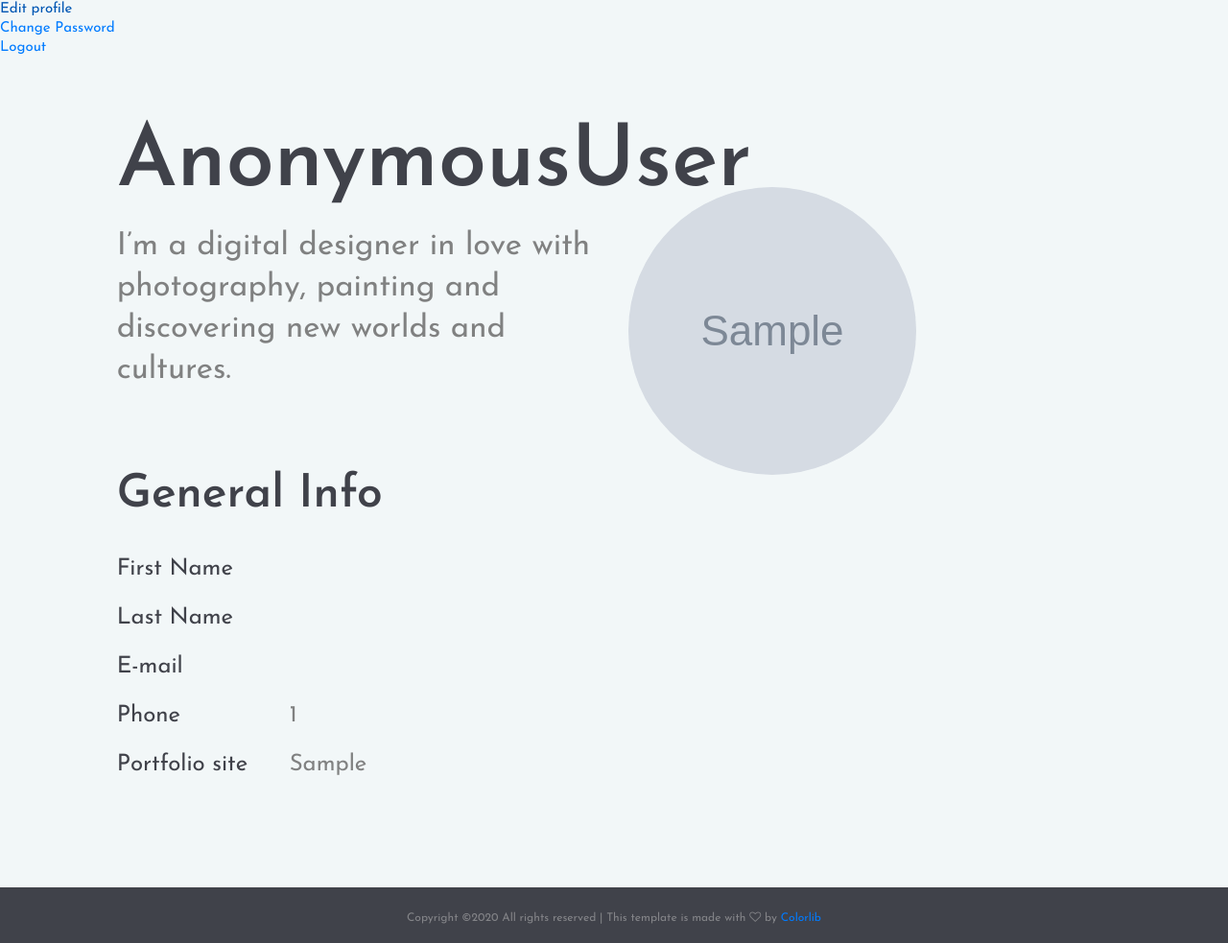
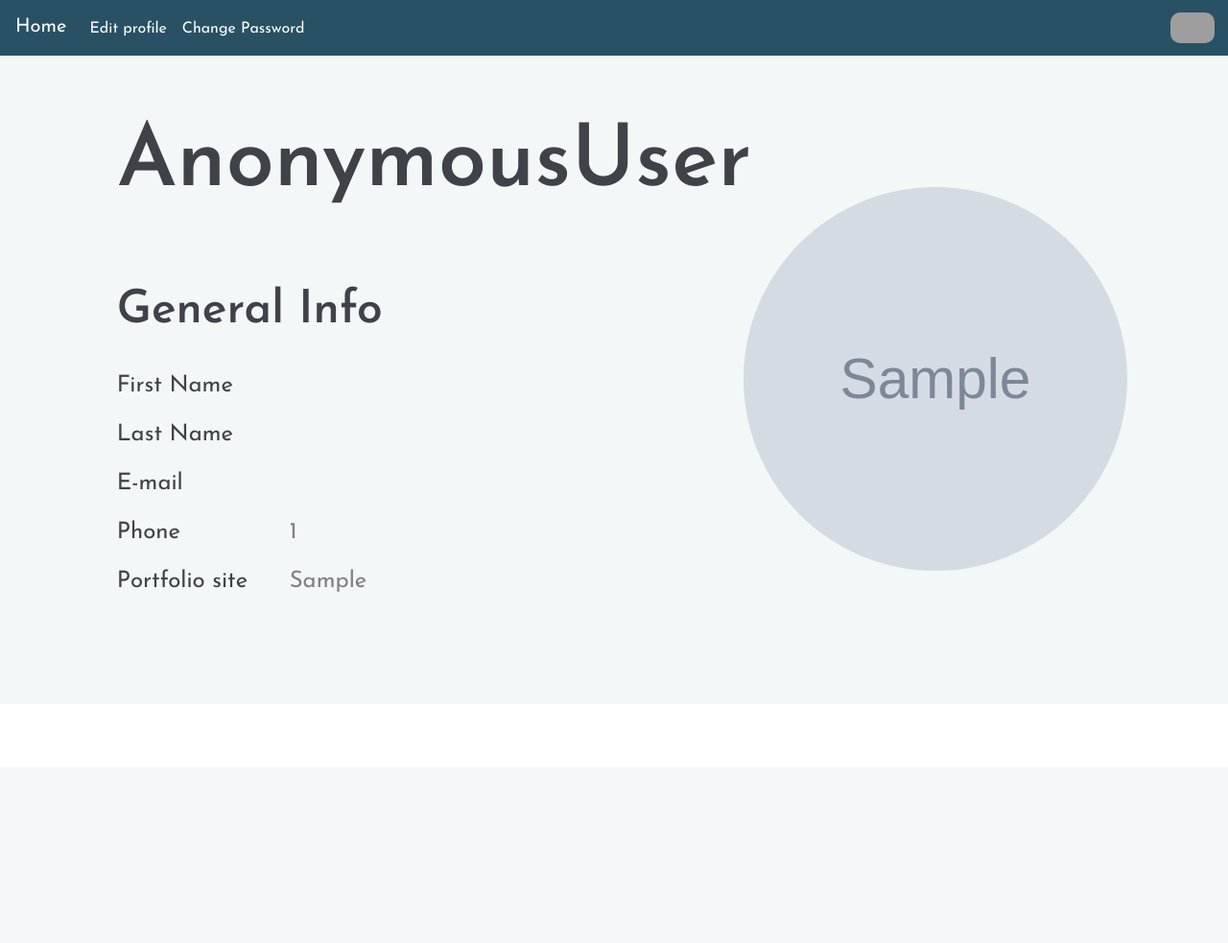
Before and after one commit to HarshDThoriya/BookSharingPortal, a Django app: template templates/user_profile/index.html in a window 1280 px wide. Shown: the whole page at 96% size. After the commit the page ends 617 px from the top, so only its background shows below. Run offline with Django 3.2, Linux system fonts and the light colour scheme; the template is opened without the code that fills it: values that come from a table or form of the project are taken from there, most other values are stand-ins (such as "Sample title", 1, 10 or a date in 2020); grey boxes marked "Sample" are stand-in pictures; some libraries are stand-ins or nearby versions; grey boxes are pictures that could not be loaded.

Commit message:
Css changes

```diff
--- a/homepage/views.py
+++ b/homepage/views.py
@@ -141,6 +141,7 @@
         ID = request.POST.get('id')
         p = itemInfo.objects.get(pk=ID)
         name = p.item_name
+        usr = "Harsh"
         t = p.item_type
         if t=='B':
             t='Book'
@@ -153,7 +154,7 @@
         des = p.item_des
         pic1 = str(p.item_pic1)
         pic2 = str(p.item_pic2)
-        return JsonResponse({'p_name':name,'tp':t,'desc':des,'dt':dt,'by':by,'pic1':pic1,'pic2':pic2, 'id':ID})
+        return JsonResponse({'p_name':name,'tp':t,'desc':des,'dt':dt,'by':by,'pic1':pic1,'pic2':pic2,'usr':usr})
     else:
         return render(request,'homepage/myposts.html',context)
 
--- a/templates/homepage/base.html
+++ b/templates/homepage/base.html
@@ -12,9 +12,9 @@
     <script src="https://maxcdn.bootstrapcdn.com/bootstrap/4.4.1/js/bootstrap.min.js"></script>
   </head>
 
-  <body style="padding-top: 60px;">
+  <body style="padding-top: 60px; ">
 
-    <nav class="navbar navbar-expand-sm fixed-top" style="background-color: #285163;">
+    <nav class="navbar navbar-expand-sm fixed-top" style="background-color: #285163; ">
       {% block nav_block %}
       {% endblock %}
     </nav>
--- a/templates/homepage/home.html
+++ b/templates/homepage/home.html
@@ -285,11 +285,11 @@
             </div>
           </div>
           <div class="col-lg-6" style="padding-left: 10px; margin-top: 1rem; word-wrap: break-word;">
-            <center><h2 id="product_name" style="white-space: initial;"></h2></center>
+            <center><h2 id="product_name" style="white-space: initial; overflow-y: auto; height: 50px;"></h2></center>
             <center><p id="type"></p> </center>
             <center><p style="margin-top: -2px;" id="by"></p></center>
             <div id="description1" class="description1"
-            style="color: black; background-color: #fafafa; overflow-y: auto;width: 430px; height: 150px; word-wrap: break-word;" >
+            style="color: black; background-color: #fafafa; overflow-y: auto;width: 430px; height: 180px; word-wrap: break-word;" >
                 <p id="desc" style="white-space: initial;"></p>
             </div>
             <div style="position: absolute;
--- a/templates/user_profile/index.html
+++ b/templates/user_profile/index.html
@@ -5,19 +5,13 @@
 <head>
 	<title>User Profile</title>
 	<meta charset="UTF-8">
-	<link rel="stylesheet" href="https://maxcdn.bootstrapcdn.com/bootstrap/3.3.7/css/bootstrap.min.css">
-<script src="https://ajax.googleapis.com/ajax/libs/jquery/3.3.1/jquery.min.js"></script>
-<script src="https://maxcdn.bootstrapcdn.com/bootstrap/3.3.7/js/bootstrap.min.js"></script>
-	<!-- <meta name="description" content="Civic - CV Resume">
-	<meta name="keywords" content="resume, civic, onepage, creative, html">
-	<meta name="viewport" content="width=device-width, initial-scale=1.0"> -->
-	<!-- Favicon -->
+	<link rel="stylesheet" href="https://maxcdn.bootstrapcdn.com/bootstrap/4.4.1/css/bootstrap.min.css">
+    <script src="https://ajax.googleapis.com/ajax/libs/jquery/3.4.1/jquery.min.js"></script>
+    <script src="https://cdnjs.cloudflare.com/ajax/libs/popper.js/1.16.0/umd/popper.min.js"></script>
+    <link rel="stylesheet" href="https://cdnjs.cloudflare.com/ajax/libs/font-awesome/4.7.0/css/font-awesome.min.css">
+    <script src="https://maxcdn.bootstrapcdn.com/bootstrap/4.4.1/js/bootstrap.min.js"></script>
 	<link href="../../static/user_profile/img/favicon.ico" rel="shortcut icon"/>
-
-	<!-- Google Fonts -->
 	<link href="https://fonts.googleapis.com/css?family=Josefin+Sans:400,400i,600,600i,700" rel="stylesheet">
-
-	<!-- Stylesheets -->
 	<link rel="stylesheet" href="../../static/user_profile/css/bootstrap.min.css"/>
 	<link rel="stylesheet" href="../../static/user_profile/css/font-awesome.min.css"/>
 	<link rel="stylesheet" href="../../static/user_profile/css/flaticon.css"/>
@@ -25,28 +19,44 @@
 	<link rel="stylesheet" href="../../static/user_profile/css/magnific-popup.css"/>
 	<link rel="stylesheet" href="../../static/user_profile/css/style.css"/>
 
-	<!--NavBar Link-->
-	<!--<link rel="stylesheet" href="https://maxcdn.bootstrapcdn.com/bootstrap/4.4.1/css/bootstrap.min.css">
-    <script src="https://ajax.googleapis.com/ajax/libs/jquery/3.4.1/jquery.min.js"></script>
-    <script src="https://cdnjs.cloudflare.com/ajax/libs/popper.js/1.16.0/umd/popper.min.js"></script>
-    <link rel="stylesheet" href="https://cdnjs.cloudflare.com/ajax/libs/font-awesome/4.7.0/css/font-awesome.min.css">
-    <script src="https://maxcdn.bootstrapcdn.com/bootstrap/4.4.1/js/bootstrap.min.js"></script>-->
 </head>
 <body>
-	<!-- Page Preloder -->
+
+
+	<nav class="navbar navbar-expand-sm fixed-top" style="background-color: #285163;">
+	<ul class="navbar-nav mr-auto">
+		<li class="nav-item">
+		  <a class="navbar-brand" style="color: white" href="{% url 'homepage:home' %}">Home</a>
+		</li>
+		<li class="nav-item">
+		  <a class="nav-link" id="addp" style="color: white; margin-top: 2px;" href="{% url 'user_profile:edit_profile' %}">Edit profile</a>
+		</li>
+		<li class="nav-item">
+			<a class="nav-link" id="addp" style="color: white; margin-top: 2px;" href="{% url 'user_profile:change_password' %}">Change Password</a>
+		  </li>
+	  </ul><!--   #17a2b8;  -->
+
+
+
+		<li class="nav-item dropdown ml-auto" style="margin-top: -2rem;">
+		  <a class="nav-link dropdown-toggle mx-3" data-toggle="dropdown"
+		  href="#" role="button" aria-haspopup="true" aria-expanded="false">
+		  <img src="/media/{{piclink}}"
+		  class="ml-auto" style="position: absolute; margin-left: 0px; width: 60%; height: 50%; border-radius: 10px;" >
+			</a>
+		  <div class="dropdown-menu">
+			<a class="dropdown-item" href="{% url 'homepage:myposts' %}">My Post</a>
+			<div class="dropdown-divider"></div>
+			<a class="dropdown-item" href="{% url 'loginapp:user_logout' %}">Logout</a>
+
+		  </div>
+		</li>
+
+	  </nav>
 	<div id="preloder">
 		<div class="loader"></div>
 	</div>
 
-	{% block nav_block %}
-
-<ul class="navbar-nav">
-	<!--<li><a class="navbar-link" href="../../templates/user_profile/edit_profile.html">Edit profile</a></li>-->
-	<li><a class="nav-item" style="font-size:15px;" href="{% url 'user_profile:edit_profile' %}">Edit profile</a></li>
-	<li><a class="nav-item" style="font-size:15px;" href="{% url 'user_profile:change_password' %}">Change Password</a></li>
-	<li><a class="nav-item" style="font-size:15px;" href="{% url 'loginapp:user_logout' %}">Logout</a></li>
-</ul>
-{% endblock %}
 
     <section class="hero-section spad">
 		<div class="container-fluid">
@@ -56,32 +66,23 @@
 						<div class="col-lg-6">
 							<div class="hero-text">
 								<h2 style="font-size:90px; ">{{ user }}</h2>
-								<p>I’m a digital designer in love with photography, painting and discovering new worlds and cultures.</p>
-							</div>
+								</div>
 							<div class="hero-info" style="width: 100%;">
 								<h2>General Info</h2>
 								<ul>
-									<!--<li><span>Date of Birth</span>Aug 25, 1988</li>-->
 									<li><span>First Name</span>{{ user.first_name }}</li>
 									<li><span>Last Name</span>{{ user.last_name }}</li>
-									<!--<li><span>Address</span>Rosia Road 55, Gibraltar, UK</li>-->
 									<li><span>E-mail</span>{{ user.email }}</li>
-								 	<!--<li><span>portfolio</span>{{ user.portfolio_site }}</li>-->
-									<!--<form method="post" class="uniForm">-->
 
 									<li><span>Phone </span>{{ phone_number }}</li>
 									<li><span>Portfolio site </span>{{ portfolio_site }}</li>
-									<!--<li><span>Phone </span>{{ form.profile_picture }}</li>-->
-									<!--</form>-->
 								</ul>
 							</div>
 						</div>
 						<div class="col-lg-6">
 							<figure class="hero-image">
-								<!--<img style="border-radius: 50%;
-								width:300px;height:300px;" src="../../static/user_profile/img/hero.jpg" alt="5">-->
 								<img style="border-radius: 50%;
-								width:300px;height:300px;" src="../../media/{{ profile_picture }}" alt="5">
+								width:400px;height:400px; margin-left: 120px;" src="../../media/{{ profile_picture }}" alt="5">
 							</figure>
 						</div>
 					</div>
@@ -89,20 +90,6 @@
 			</div>
 		</div>
 	</section>
-	<!-- Hero section end -->
-<!-- Footer section start -->
-	<footer class="footer-section">
-		<div class="container text-center">
-			<div class="copyright"><!-- Link back to Colorlib can't be removed. Template is licensed under CC BY 3.0. -->
-Copyright &copy;<script>document.write(new Date().getFullYear());</script> All rights reserved | This template is made with <i class="fa fa-heart-o" aria-hidden="true"></i> by <a href="https://colorlib.com" target="_blank">Colorlib</a>
-<!-- Link back to Colorlib can't be removed. Template is licensed under CC BY 3.0. -->
-</div>
-		</div>
-	</footer>
-	<!-- Footer section end -->
-
-
-	<!--====== Javascripts & Jquery ======-->
 	<script src="../../static/user_profile/js/jquery-2.1.4.min.js"></script>
 	<script src="../../static/user_profile/js/bootstrap.min.js"></script>
 	<script src="../../static/user_profile/js/owl.carousel.min.js"></script>
```
Also changed, not shown: static/user_profile/css/style.css (+0 -9 lines), templates/homepage/myposts.html (+17 -14 lines), user_profile/views.py (+7 -2 lines), db.sqlite3, static/user_profile/img/favicon.ico (deleted), static/user_profile/img/hero.jpg (deleted).
